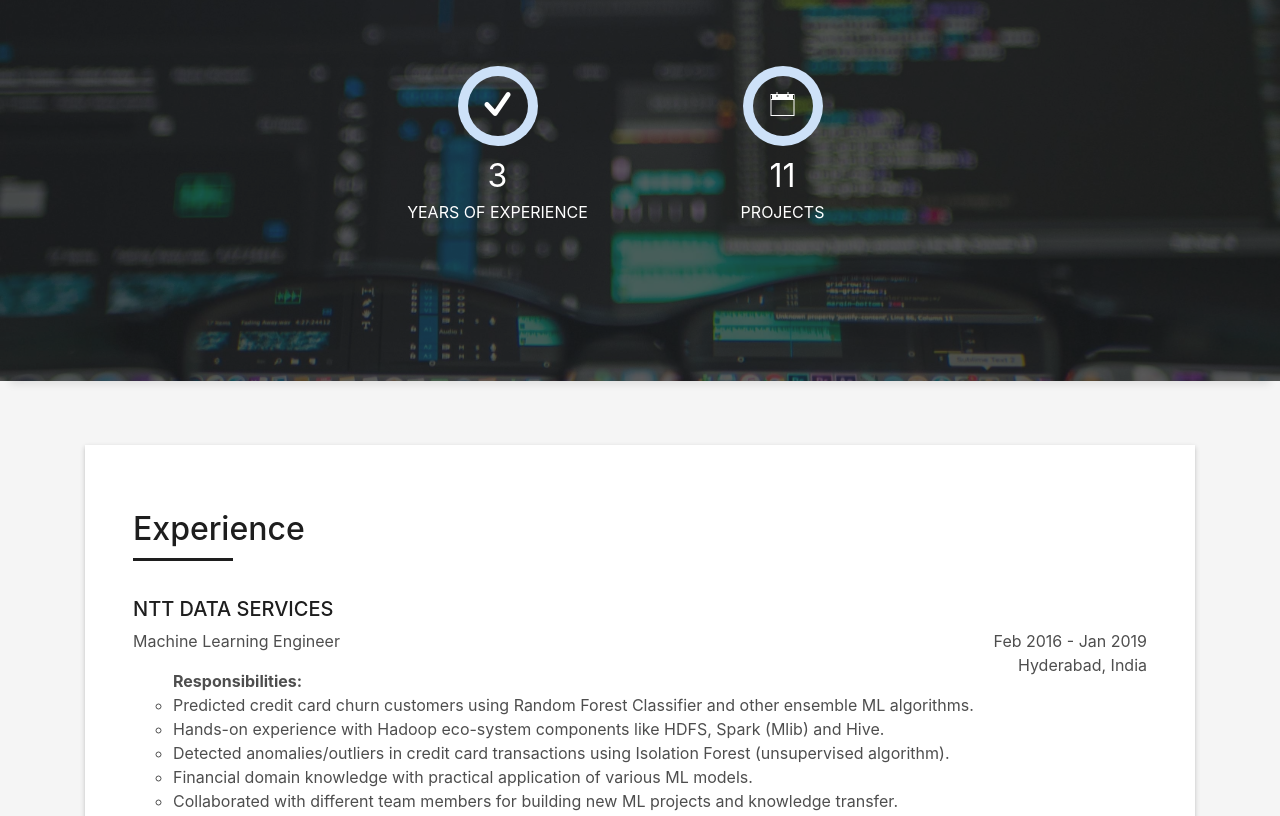
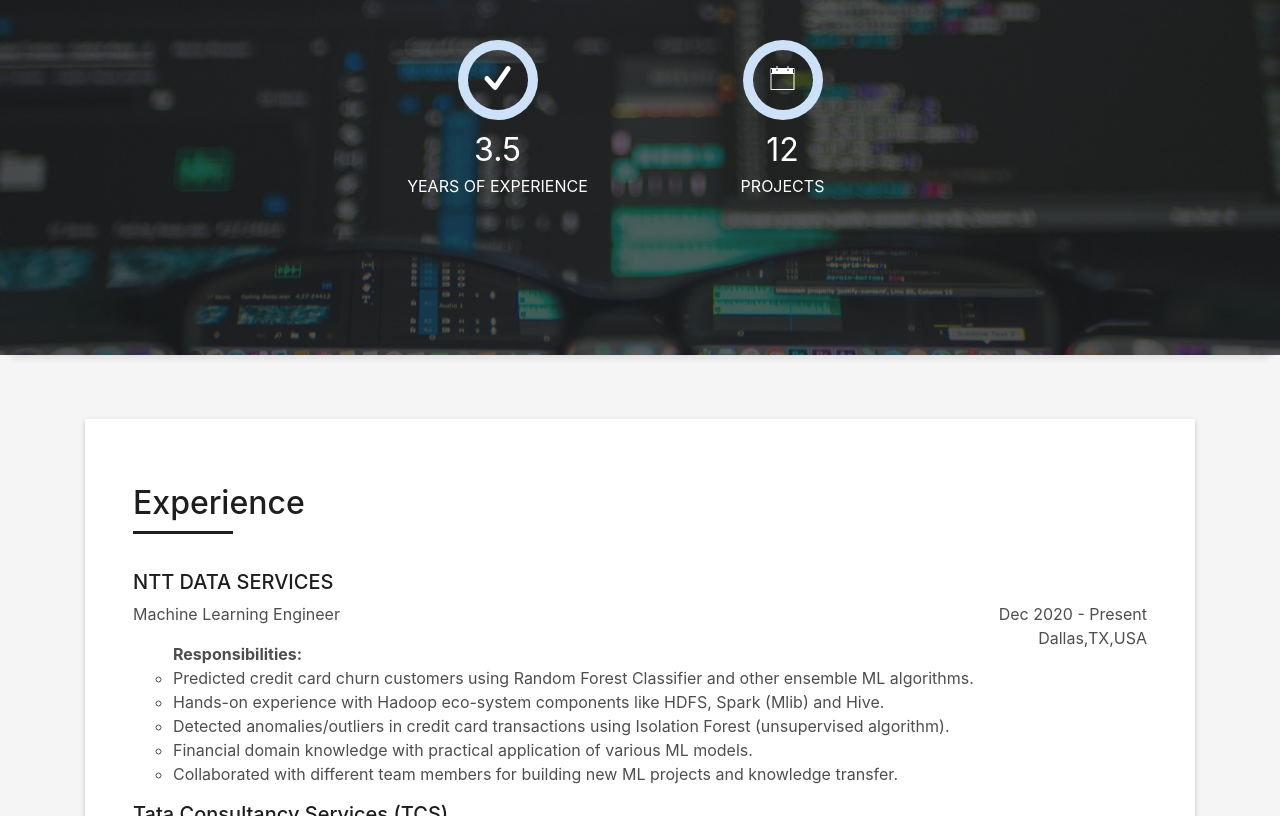
Before and after one commit to shivasaib/shivasaib.github.io, a plain HTML site: page index.html in a window 1280 px wide. Shown: the part 2460-3276 px from the top of the page. Drawn offline with nearby package versions, Linux system fonts and the light colour scheme; files whose address does not match are found by name.

Commit message:
updated overall exp

```diff
--- a/index.html
+++ b/index.html
@@ -122,7 +122,7 @@
 
                     </p>
                     <p class="lead">
-                      I have 3.5+ years of professional experience as Machine Learning Engineer at Tata Consultancy Services.
+                      I have 3.5+ years of professional experience as Machine Learning Engineer.
                     </p>
                     <p class="lead">
                       My expertise includes Data Analysis, Statistical Modelling, Predictive Analytics and Machine Learning by incorporating data from disparate sources to draw actionable insights from a given data.
@@ -262,7 +262,7 @@
                     <span class="ico-circle"><i class="ion-checkmark-round"></i></span>
                   </div>
                   <div class="counter-num">
-                    <p class="counter">3</p>
+                    <p class="counter">3.5</p>
                     <span class="counter-text">YEARS OF EXPERIENCE</span>
                   </div>
                 </div>
@@ -273,7 +273,7 @@
                 <span class="ico-circle"><i class="ion-ios-calendar-outline"></i></span>
               </div>
               <div class="counter-num">
-                <p class="counter">11</p>
+                <p class="counter">12</p>
                 <span class="counter-text">PROJECTS</span>
               </div>
             </div>
@@ -304,7 +304,7 @@
                     </div>
                     <div class="title-box-1 pt-1 pt-md-0">
                     </div>
-                    <p><span><h5 class="title-middle"> NTT DATA SERVICES </h5>Machine Learning Engineer</span> <span class="pull-right">Feb 2016 - Jan 2019</span></br><span class="pull-right">Hyderabad, India</span></p>
+                    <p><span><h5 class="title-middle"> NTT DATA SERVICES </h5>Machine Learning Engineer</span> <span class="pull-right">Dec 2020 - Present</span></br><span class="pull-right">Dallas,TX,USA</span></p>
                     <div class="more-info">
                       <p class="lead">
                           <ul style="list-style-type:circle;">
@@ -499,7 +499,7 @@
                 </p>
                 <span class="comit"><i class="fa fa-quote-right"></i></span>
                 <br></br>
-                <p> ©2020 by SHIVASAI BOMMARAVENI (SB) <p>
+                <p> ©2020 by SHIVASAI B (SB) <p>
               </div>
             </div>
 
```
